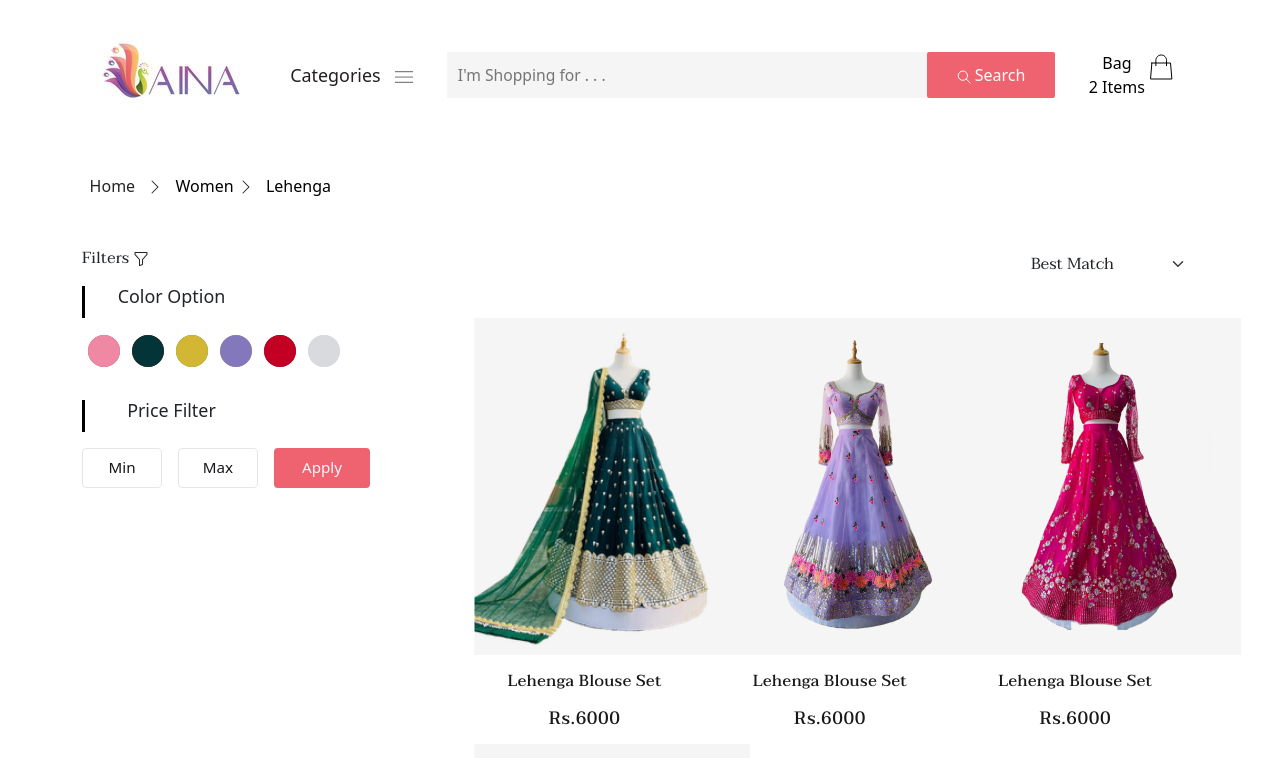
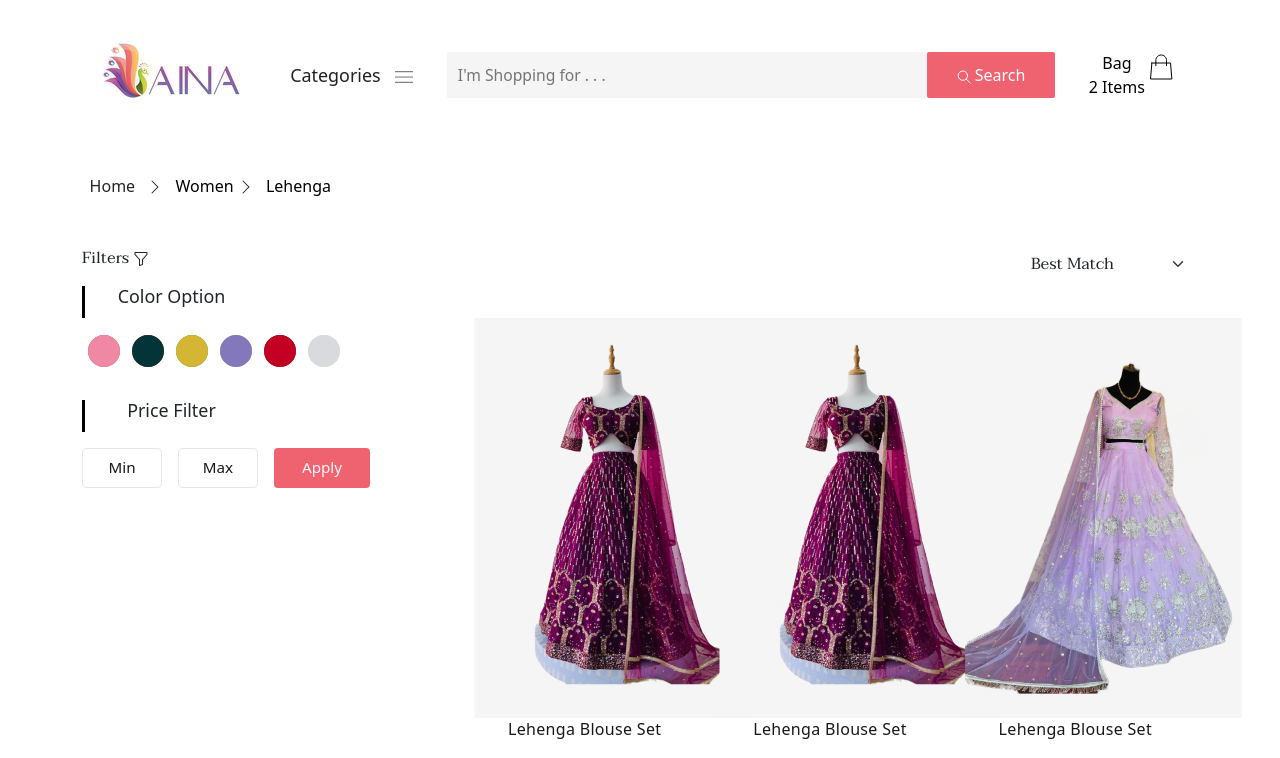
Before and after one commit to shree404/Aaina, a React (Create React App) app: page /women-lehenga in a window 1280 px wide. Shown: the top 758 px of the page. Built offline with nearby package versions, Linux system fonts and the light colour scheme.

Commit message:
md props added

```diff
--- a/src/Component/Kurta/KurtiList.jsx
+++ b/src/Component/Kurta/KurtiList.jsx
@@ -1,55 +1,20 @@
 
-import kurtha4 from "../../Assets/LandingPage/kurta4.png";
-import kurtha2 from "../../Assets/LandingPage/kurta2.png";
-import kurtha3 from "../../Assets/LandingPage/kurta3.png";
 import Container from "react-bootstrap/Container";
 import Row from "react-bootstrap/Row";
-import Col from "react-bootstrap/Col";
-import { Link } from "react-router-dom";
+import products from '../../products.json';
+import ProductCard from "../ProductCard";
 
 
-function KurtiList({ products, selectedColor }){
-    let imageArray = [
-        {
-          Image: kurtha4,
-          Name: "Lehenga Blouse Set ",
-          price: "Rs.6000",
-          color:"pink",
-        },
-        {
-          Image: kurtha2,
-          Name: "Lehenga Blouse Set ",
-          price: "Rs.6000",
-          color:"green",
-        },
-        {
-          Image: kurtha3,
-          Name: "Lehenga Blouse Set ",
-          price: "Rs.6000",
-          color:"yellow",
-        },
-      ];
 
-      const filteredProducts = selectedColor
-    ? imageArray.filter((products) => products.color === selectedColor)
-    : imageArray;
+function KurtiList(){
+  const kurti= products.filter(product => product.type === "kurta")
     return(
         <>
         <Container>
         <div className="WomenFilterRed">
           <Row>
-            {filteredProducts.map((product, index) => (
-              <Col md={4} >
-                <div key={index}>
-                  <article className="WomenFilterRed-container">
-                    <Link className="WomenFilterRed-container" to ='/product-lehenga'>
-                    <img src={product.Image} alt="Image of Maroon Lehenga" />
-                    <p className="WomenFilterRed__name">{product.Name} </p>
-                    <p className="WomenFilterRed__price"> {product.price} </p>
-                    </Link>
-                  </article>
-                </div>
-              </Col>
+            {kurti.map((product, index) => (
+            <ProductCard product={product} key={index} md={4} />
             ))}
           </Row>
         </div>
--- a/src/Component/LandingPage/BestSeller.jsx
+++ b/src/Component/LandingPage/BestSeller.jsx
@@ -21,7 +21,7 @@ function BestSeller() {
           <div className="NewProduct-S-md">
             <Row>
               {bestsell.map((product, index) => (
-             <ProductCard product={product} key={index}/>
+             <ProductCard product={product} key={index} md={3}/>
               ))}
             </Row>
           </div>
--- a/src/Component/LandingPage/BrideGroom.jsx
+++ b/src/Component/LandingPage/BrideGroom.jsx
@@ -57,7 +57,7 @@ function BrideGroom() {
           <div className="NewProduct-S-md">
             <Row>
               {filtered.map((product, index) => (
-               <ProductCard product={product} key={index}/>
+               <ProductCard product={product} key={index} md={3}/>
               ))}
             </Row>
           </div>
--- a/src/Component/LandingPage/Kurti.jsx
+++ b/src/Component/LandingPage/Kurti.jsx
@@ -59,7 +59,7 @@ function Kurti() {
           <div className="NewProduct-S-md">
             <Row>
               {kurti.map((product, index) => (
-                <ProductCard product={product} key={index}/>
+                <ProductCard product={product} key={index} md={3}/>
               ))}
             </Row>
           </div>
--- a/src/Component/LandingPage/Newproduct.jsx
+++ b/src/Component/LandingPage/Newproduct.jsx
@@ -22,7 +22,7 @@ function NewProduct() {
           <div className="NewProduct-S-md">
             <Row>
               {NewProduct.map((product, index) => (
-                <ProductCard product={product} key={index} />
+                <ProductCard product={product} key={index} md={3} />
               ))}
             </Row>
           </div>
--- a/src/Component/Lehenga/Lehengalist.jsx
+++ b/src/Component/Lehenga/Lehengalist.jsx
@@ -1,63 +1,21 @@
-import img1 from "../../Assets/Women/img1.png";
-import bs1 from "../../Assets/Women/img2.png";
-import bs2 from "../../Assets/Women/img3.png";
-import img2 from "../../Assets/LandingPage/newproduct1.png";
+
 import Row from "react-bootstrap/Row";
-import Col from "react-bootstrap/Col";
 import Container from "react-bootstrap/Container";
-import { Link } from "react-router-dom";
+import ProductCard from "../ProductCard";
+import products from '../../products.json';
 
 
 
 
-function WomenLehengaList({products, selectedColor }){
-    let imageArray = [
-        {
-          Image: img1,
-          Name: "Lehenga Blouse Set ",
-          price: "Rs.6000",
-          color:"green",
-        },
-        {
-          Image: img2,
-          Name: "Lehenga Blouse Set ",
-          price: "Rs.6000",
-          color:"purple",
-        },
-        {
-          Image: bs1,
-          Name: "Lehenga Blouse Set ",
-          price: "Rs.6000",
-          color:"red",
-        },
-        {
-            Image: img2,
-            Name: "Lehenga Blouse Set ",
-            price: "Rs.6000",
-            color:"purple",
-          },
-      ];
-
-      const filteredProducts = selectedColor
-      ? imageArray.filter((products) => products.color === selectedColor)
-      : imageArray;
+function WomenLehengaList(){
+const lehenga = products.filter(product => product.type === "lehenga")
     return(
         <>
   <Container>
         <div className="WomenFilterRed">
           <Row>
-            {filteredProducts.map((product, index) => (
-              <Col md={4} >
-                <div key={index}>
-                  <article className="WomenFilterRed-container">
-                    <Link className="WomenFilterRed-container" to ='/product-lehenga'>
-                    <img src={product.Image} alt="Image of Maroon Lehenga" />
-                    <p className="WomenFilterRed__name">{product.Name} </p>
-                    <p className="WomenFilterRed__price"> {product.price} </p>
-                    </Link>
-                  </article>
-                </div>
-              </Col>
+            {lehenga.map((product, index) => (
+              <ProductCard product={product} key={index} md={4} />
             ))}
           </Row>
           </div>
--- a/src/Component/ProductCard/index.jsx
+++ b/src/Component/ProductCard/index.jsx
@@ -2,9 +2,9 @@ import React from 'react'
 import { Col } from 'react-bootstrap'
 import { Link } from 'react-router-dom'
 
-function ProductCard({product}) {
+function ProductCard({product,md}) {
   return (
-    <Col  md={3}>
+    <Col  md={md}>
     <div
 
       className="product-details-container-single-product"
--- a/src/Component/Women/ProductWomen.jsx
+++ b/src/Component/Women/ProductWomen.jsx
@@ -15,7 +15,7 @@ const women = products.filter(product => product.gendercat === "women")
         <div className="WomenFilterRed">
           <Row>
             {women.map((product, index) => (
-              <ProductCard product={product} key={index} />
+              <ProductCard product={product} key={index}  md={4} />
             ))}
           </Row>
         </div>
```
